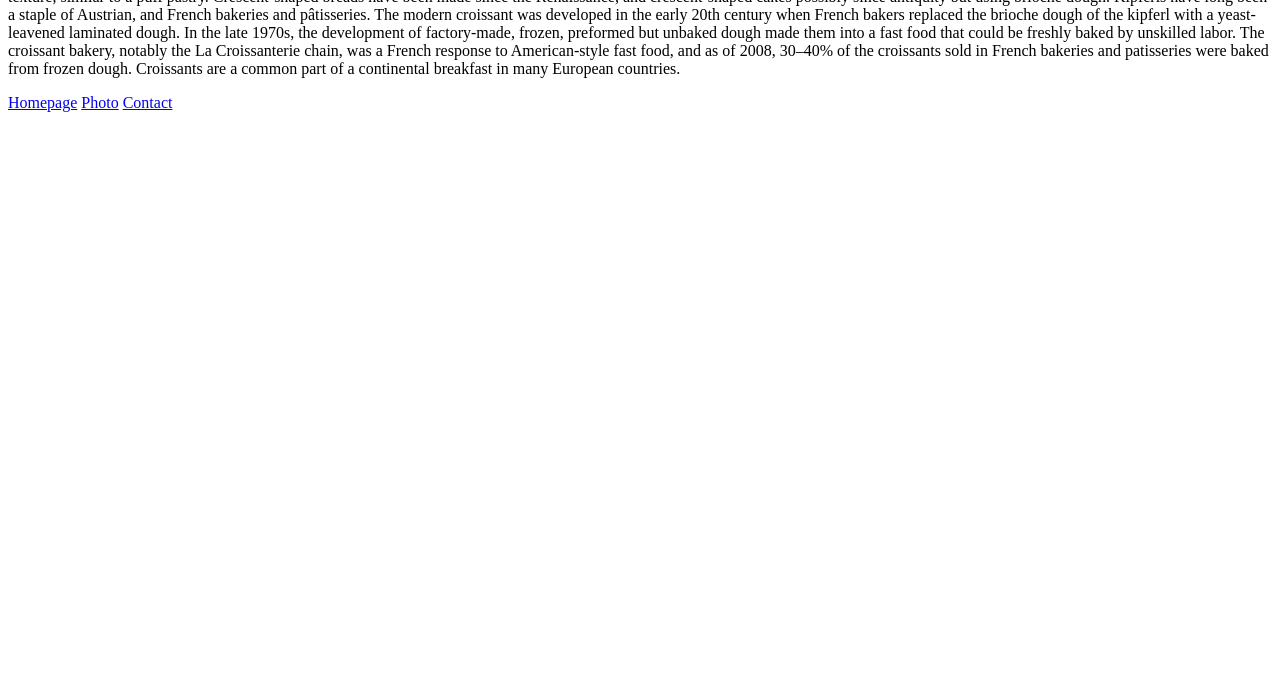
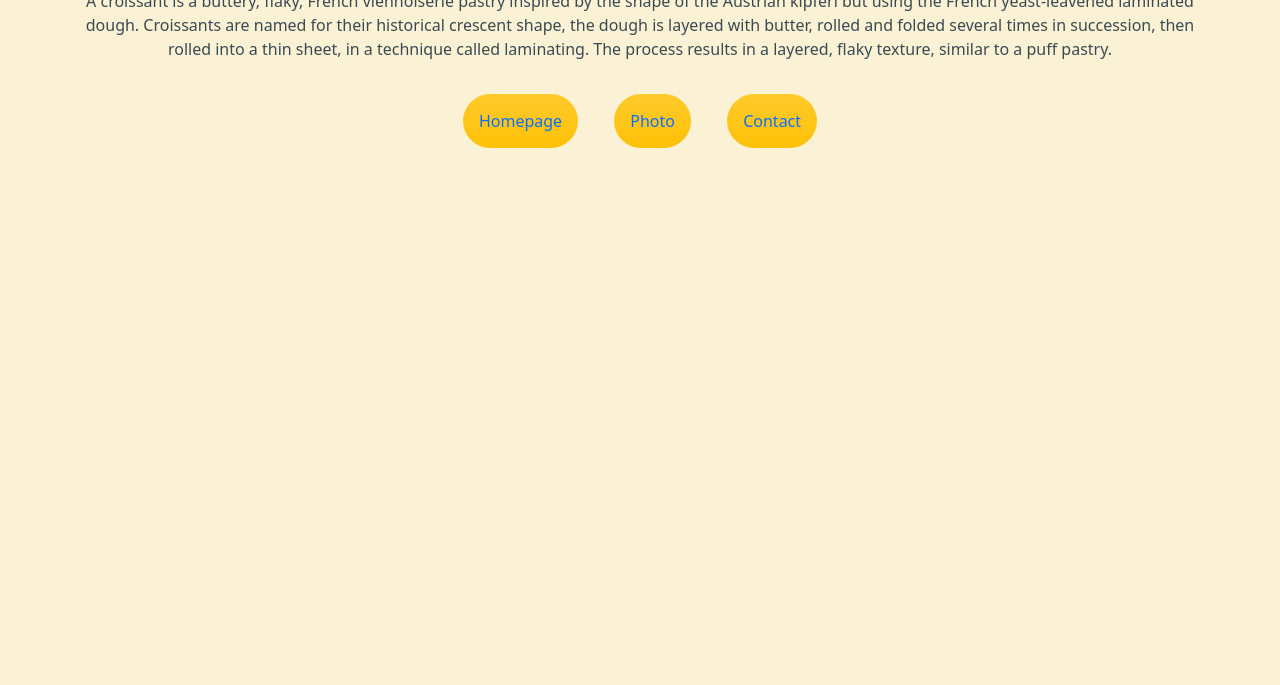
Before and after one commit to Vedina2022/Croissant-app, a plain HTML site: page index.html in a window 1280 px wide. Shown: the part 115-800 px from the top of the page. Drawn offline with nearby package versions, Linux system fonts and the light colour scheme.

Commit message:
Added CSS

```diff
--- a/index.html
+++ b/index.html
@@ -4,32 +4,44 @@
     <meta charset="UTF-8" />
     <meta http-equiv="X-UA-Compatible" content="IE=edge" />
     <meta name="viewport" content="width=device-width, initial-scale=1.0" />
+    <link
+      href="https://cdn.jsdelivr.net/npm/bootstrap@5.2.0/dist/css/bootstrap.min.css"
+      rel="stylesheet"
+      integrity="sha384-gH2yIJqKdNHPEq0n4Mqa/HGKIhSkIHeL5AyhkYV8i59U5AR6csBvApHHNl/vI1Bx"
+      crossorigin="anonymous"
+    />
+    <link rel="stylesheet" href="/src/styles.css" />
     <title>Croissant</title>
   </head>
   <body>
-    <h2>Croissant</h2>
-    <p>
-      A croissant is a buttery, flaky, French viennoiserie pastry inspired by
-      the shape of the Austrian kipferl but using the French yeast-leavened
-      laminated dough. Croissants are named for their historical crescent shape,
-      the dough is layered with butter, rolled and folded several times in
-      succession, then rolled into a thin sheet, in a technique called
-      laminating. The process results in a layered, flaky texture, similar to a
-      puff pastry. Crescent-shaped breads have been made since the Renaissance,
-      and crescent-shaped cakes possibly since antiquity but using brioche
-      dough. Kipferls have long been a staple of Austrian, and French bakeries
-      and pâtisseries. The modern croissant was developed in the early 20th
-      century when French bakers replaced the brioche dough of the kipferl with
-      a yeast-leavened laminated dough. In the late 1970s, the development of
-      factory-made, frozen, preformed but unbaked dough made them into a fast
-      food that could be freshly baked by unskilled labor. The croissant bakery,
-      notably the La Croissanterie chain, was a French response to
-      American-style fast food, and as of 2008, 30–40% of the croissants sold in
-      French bakeries and patisseries were baked from frozen dough. Croissants
-      are a common part of a continental breakfast in many European countries.
-    </p>
-    <a href="index.html">Homepage</a>
-    <a href="photo.html">Photo</a>
-    <a href="contact.html">Contact</a>
+    <div class="container mt-5 mb-5">
+      <h1>🥐 Croissant</h1>
+      <p>
+        A croissant is a buttery, flaky, French viennoiserie pastry inspired by
+        the shape of the Austrian kipferl but using the French yeast-leavened
+        laminated dough. Croissants are named for their historical crescent
+        shape, the dough is layered with butter, rolled and folded several times
+        in succession, then rolled into a thin sheet, in a technique called
+        laminating. The process results in a layered, flaky texture, similar to
+        a puff pastry.
+      </p>
+      <div class="navigation-links text-center mt-5">
+        <a
+          href="/"
+          class="m-3 p-3 text-succes text-decoration-none bg-warning bg-gradient rounded-pill"
+          >Homepage</a
+        >
+        <a
+          href="/photo.html"
+          class="m-3 p-3 text-decoration-none bg-warning bg-gradient rounded-pill"
+          >Photo</a
+        >
+        <a
+          href="/contact.html"
+          class="m-3 p-3 text-decoration-none bg-warning bg-gradient rounded-pill"
+          >Contact</a
+        >
+      </div>
+    </div>
   </body>
 </html>
--- /dev/null
+++ b/src/styles.css
@@ -0,0 +1,30 @@
+body {
+  background: #fbf2d5;
+}
+h1 {
+  color: #394a51;
+  text-align: center;
+}
+p {
+  color: #394a51;
+  line-height: 1.5;
+  text-align: center;
+  font-size: 16px;
+}
+/* a {
+  margin: 10px;
+  color: #394a51;
+  text-decoration: none;
+  font-size: 18px;
+  padding: 20px 15px;
+  background-color: #7fa99b;
+
+} */
+a:hover {
+  text-decoration: underline;
+  color: black;
+}
+/* .navigation-links {
+  text-align: center;
+  margin-top: 40px;
+} */
```
Also changed, not shown: contact.html (+32 -9 lines), photo.html (+37 -10 lines).
